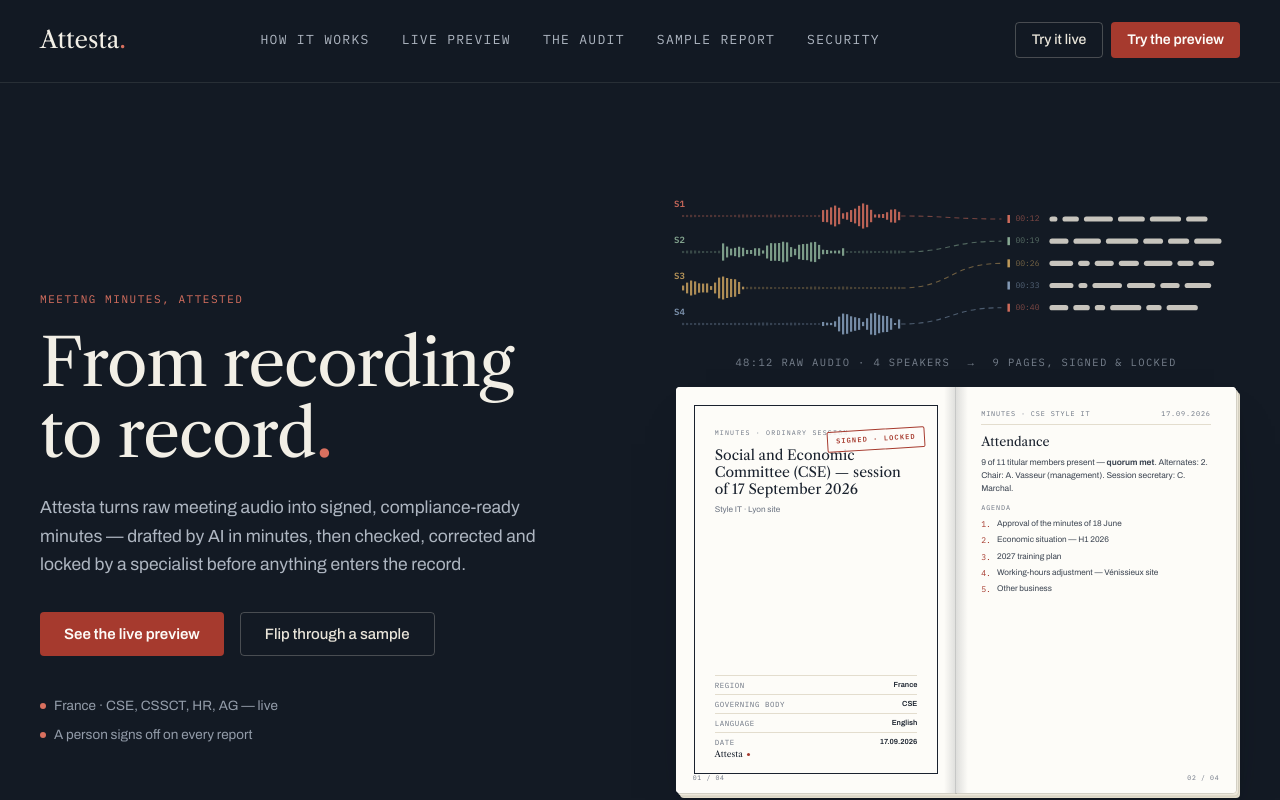
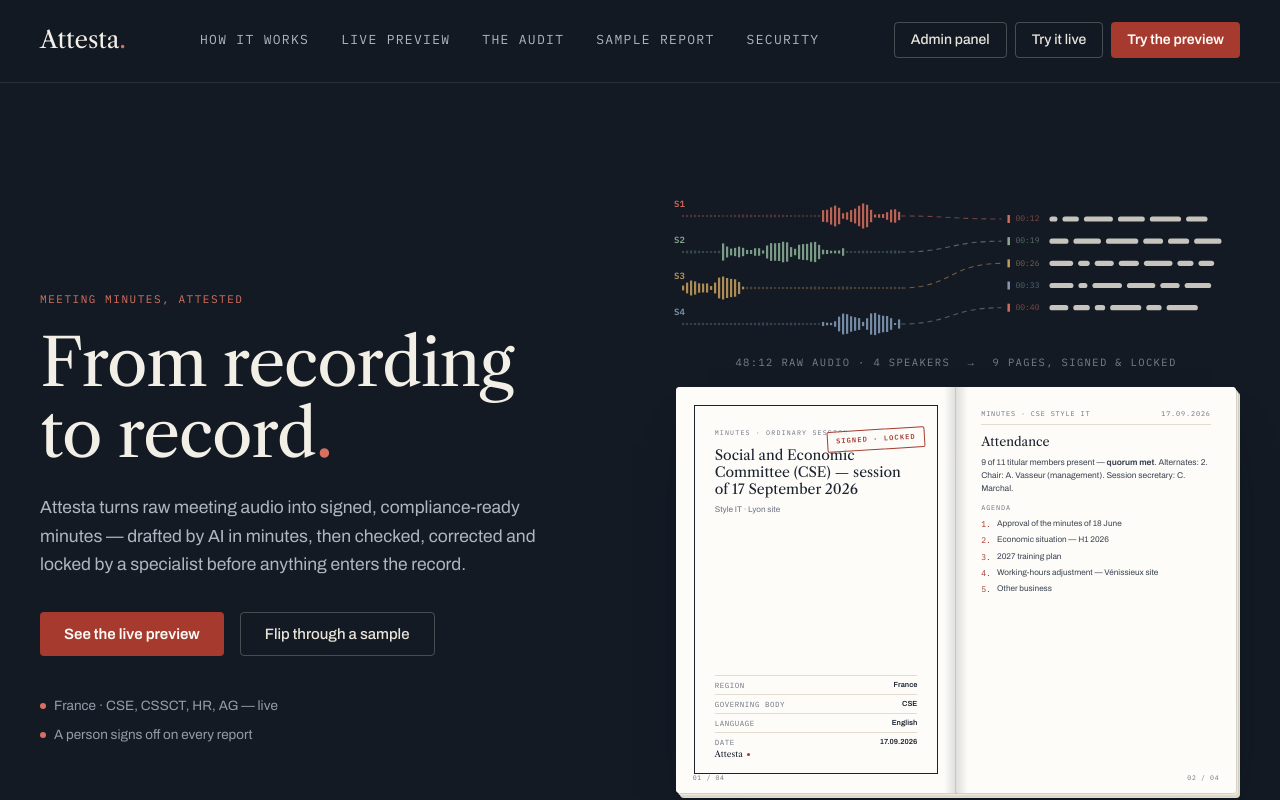
Before and after one commit to SE7EN2028/Attesta, a Next.js app: page / in a window 1280 px wide. Shown: the top 800 px of the page. Built offline with nearby package versions, Linux system fonts and the light colour scheme; no server answers; the database is empty.

Commit message:
put the admin panel on the client side for demo

```diff
--- a/components/footer.tsx
+++ b/components/footer.tsx
@@ -68,7 +68,13 @@
 
         <div className="mt-16 flex flex-col gap-3 border-t border-cream-200/10 pt-6 font-mono text-[11px] uppercase tracking-[0.06em] text-cream-500 sm:flex-row sm:items-center sm:justify-between">
           <p>© 2026 Attesta · France (CSE) live — more regions coming</p>
-          <p>Encrypted at rest &amp; in transit</p>
+          <div className="flex items-center gap-5">
+            <p>Encrypted at rest &amp; in transit</p>
+            {/* Internal operator link — not a customer-facing CTA. */}
+            <Link href="/admin" className="text-cream-500 hover:text-rust-400">
+              Admin
+            </Link>
+          </div>
         </div>
       </Container>
     </footer>
--- a/components/nav.tsx
+++ b/components/nav.tsx
@@ -35,6 +35,10 @@
         </nav>
 
         <div className="flex items-center gap-2">
+          {/* Internal/operator entry — muted outline, not a customer CTA. */}
+          <Button asChild size="sm" variant="outline">
+            <Link href="/admin">Admin panel</Link>
+          </Button>
           <Button asChild size="sm" variant="outline">
             <Link href="/try">Try it live</Link>
           </Button>
--- a/components/report/report-viewer.tsx
+++ b/components/report/report-viewer.tsx
@@ -255,7 +255,7 @@
               </Link>
             </Button>
           )}
-          <Button asChild variant="outline" size="sm">
+          <Button asChild variant="primary" size="sm">
             <a href={`/api/report/${reportId}/pptx`}>Download deck (.pptx)</a>
           </Button>
         </div>
```
